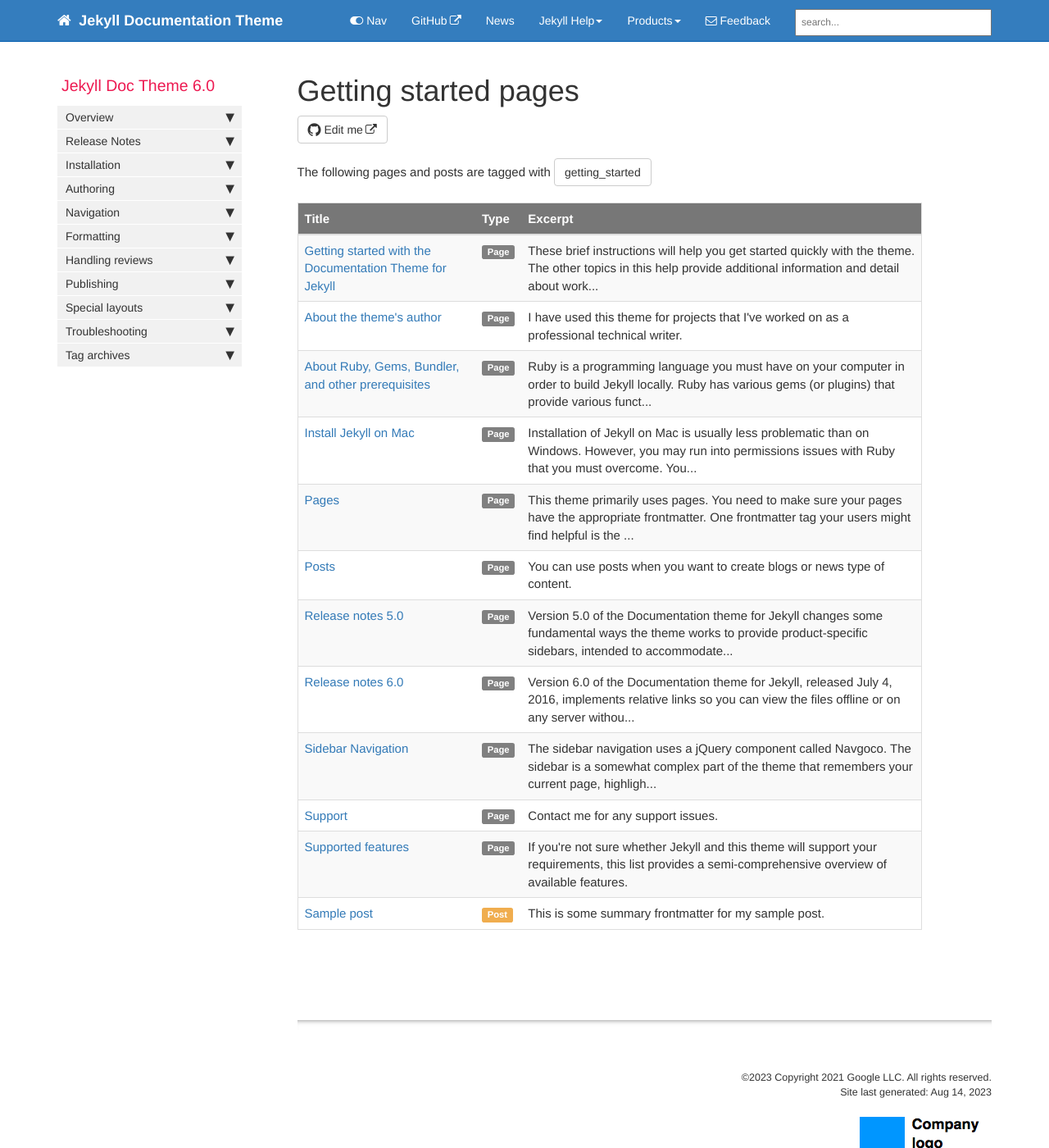
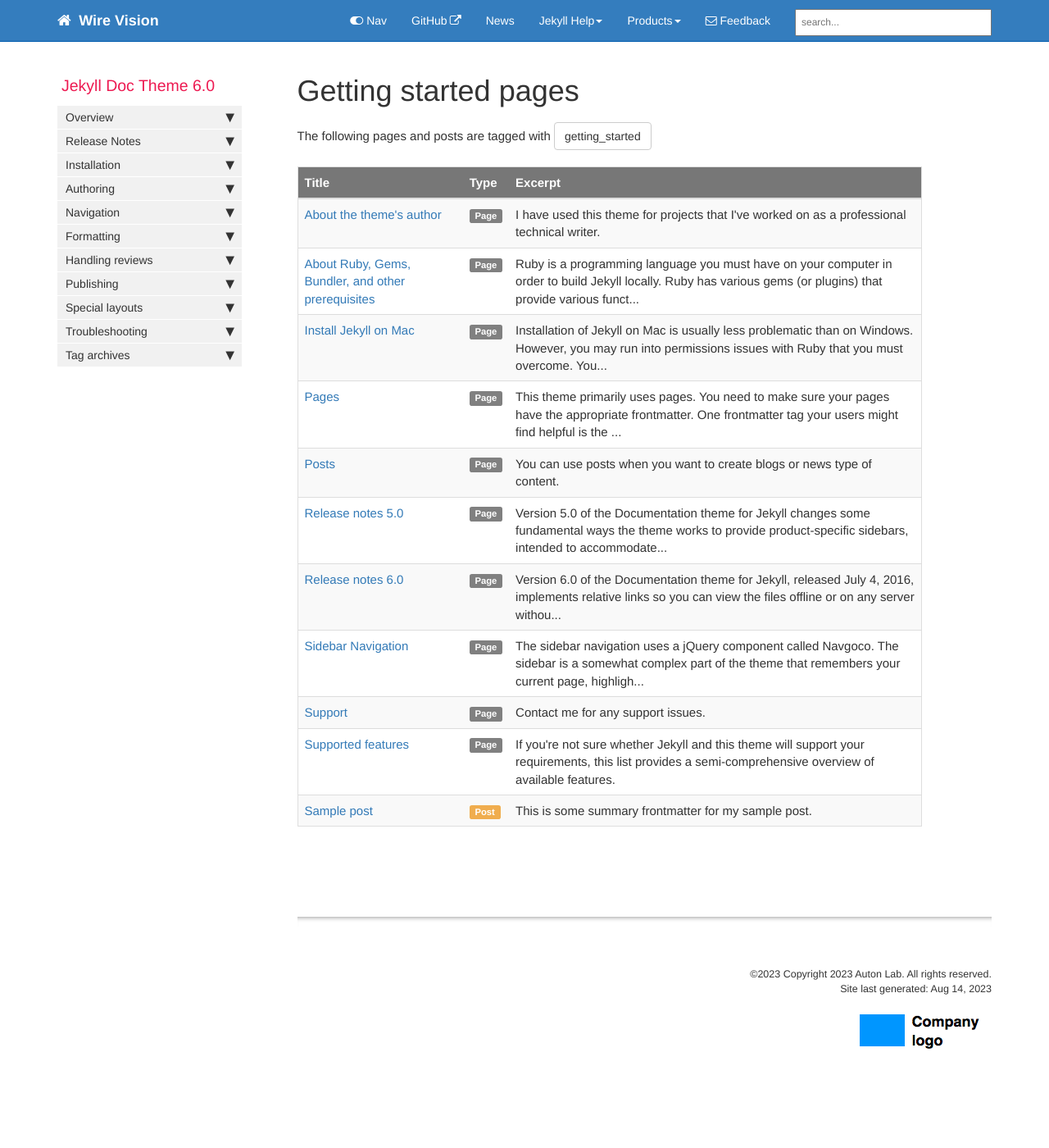
Before and after one commit to autonlab/wire-vision, a Jekyll site: the page built from pages/tags/tag_getting_started.md, in a window 1280 px wide and 1400 px high. Shown: the whole window at 82% size. Built offline with Jekyll 4.4.1, drawn with Linux system fonts in a browser that asks for light colours; comment, search, counter and statistics services are not loaded.

Commit message:
updated config file

```diff
--- a/_config.yml
+++ b/_config.yml
@@ -1,24 +1,24 @@
-repository: tomjoht/documentation-theme-jekyll
+repository: autonlab/wire-vision
 
 output: web
 # this property is useful for conditional filtering of content that is separate from the PDF.
 
-topnav_title: Jekyll Documentation Theme
+topnav_title: Wire Vision
 # this appears on the top navigation bar next to the home button
 
-site_title: Jekyll theme for documentation
+site_title: Wire Vision
 # this appears in the html browser tab for the site title (seen mostly by search engines, not users)
 
-company_name: Copyright 2021 Google LLC
+company_name: Copyright 2023 Auton Lab
 # this appears in the footer
 
-github_editme_path: tomjoht/documentation-theme-jekyll/blob/gh-pages/
+github_editme_path:
 # if you're using Github, provide the basepath to the branch you've created for reviews, following the sample here. if not, leave this value blank.
 
 # gitlab_editme_path: tomjoht/documentation-theme-jekyll/blob/gh-pages/
 # if you're using GitLab, provide the basepath to the branch you've created for reviews, following the sample here. if not, leave this value blank.
 
-google_analytics: UA-66296557-1
+google_analytics:
 # if you have google-analytics ID, put it in. if not, edit this value to blank.
 
 host: 127.0.0.1
@@ -33,9 +33,9 @@ exclude:
   - vendor
 # these are the files and directories that jekyll will exclude from the build
 
-feedback_subject_line: Jekyll documentation theme
+feedback_subject_line: Wire Vision
 
-feedback_email: tomjoht@gmail.com
+feedback_email: aleeyab@andrew.cmu.edu
 # used as a contact email for the Feedback link in the top navigation bar
 
 # feedback_disable: true
@@ -71,7 +71,7 @@ defaults:
       type: "pages"
     values:
       layout: "page"
-      comments: true
+      comments: false
       # if you don't want to use Commento.io and just hide comments, change true to false wherever you see the comments property
       search: true
       sidebar: home_sidebar
@@ -91,7 +91,7 @@ defaults:
       type: "posts"
     values:
       layout: "post"
-      comments: true
+      comments: false
       # if you don't want to use Commento.io and just hide comments, change true to false wherever you see the comments property
       search: true
       sidebar: home_sidebar
@@ -106,7 +106,7 @@ sidebars:
 - product2_sidebar
 - other
 
-description: "Intended as a documentation theme based on Jekyll for technical writers documenting software and other technical products, this theme has all the elements you would need to handle multiple products with both multi-level sidebar navigation, tags, and other documentation features."
+description: "A website that hosts a demonstration for Auton Lab's Automated Optical Inspection for Electrical Wiring tool."
 # the description is used in the feed.xml file
 
 # needed for sitemap.xml file only
@@ -117,4 +117,4 @@ description: "Intended as a documentation theme based on Jekyll for technical wr
 github: [metadata]
 
 
-# Copyright 2021 Google LLC
+# Copyright 2023 Auton Lab
```
Also changed, not shown: index.md (+3 -3 lines).
